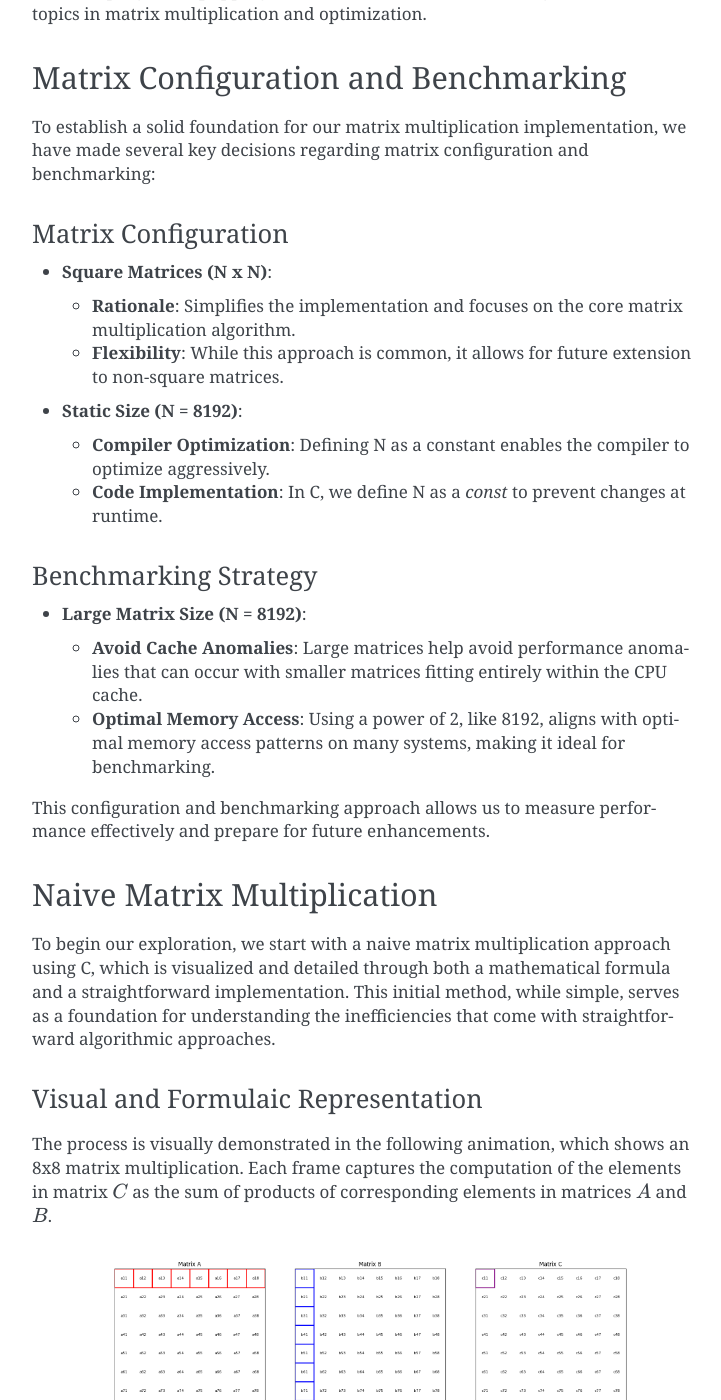
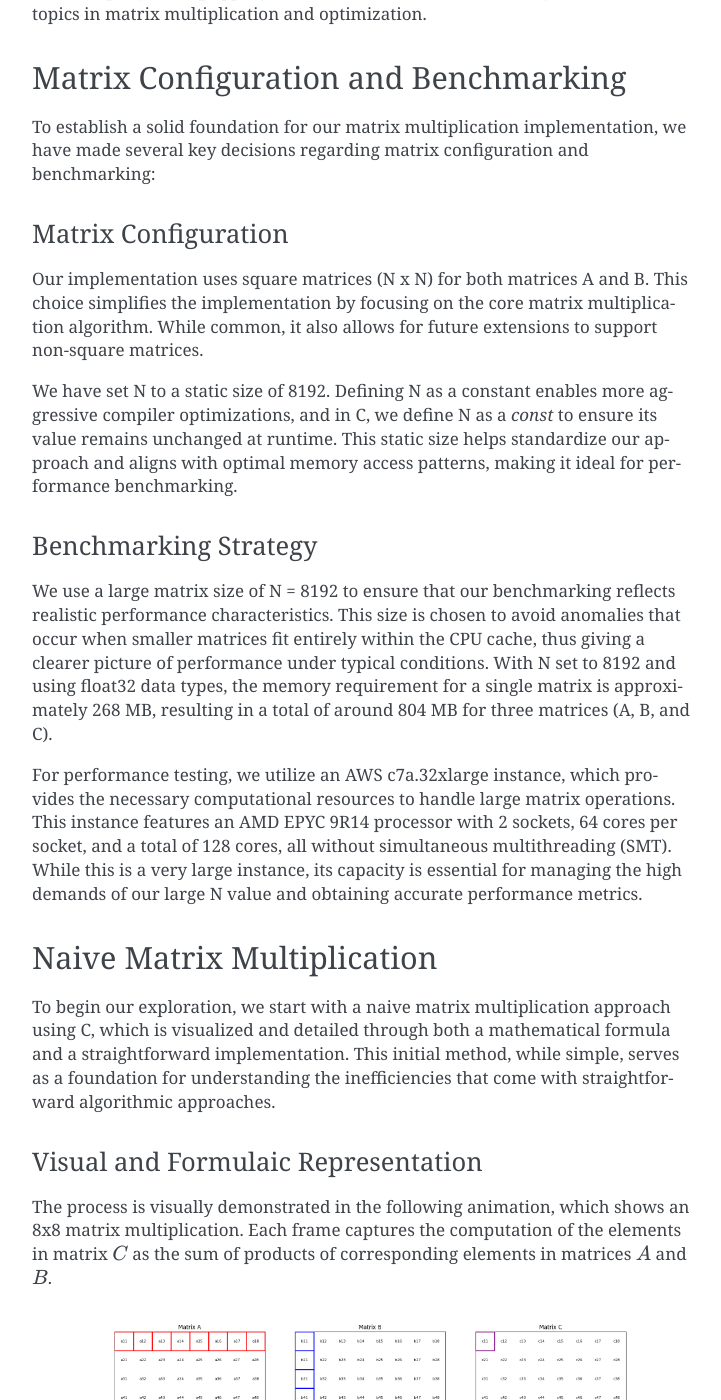
Before and after one commit to pebblesandweeds/cpu_matmul, a Sphinx documentation site: the page built from docs/source/cpu_matmul_blog.rst, in a window 1280 px wide and 1400 px high, scrolled down 1920 px. Shown: the whole window, without its empty margins (388-1109 px from the left). Built offline with Sphinx 7.4.7, drawn with Linux system fonts in a browser that asks for light colours; some of the changed text lies outside the part shown.

Commit message:
Edits of blog rst content

```diff
--- a/docs/source/cpu_matmul_blog.rst
+++ b/docs/source/cpu_matmul_blog.rst
@@ -45,28 +45,17 @@ To establish a solid foundation for our matrix multiplication implementation, we
 Matrix Configuration
 ^^^^^^^^^^^^^^^^^^^^
 
-- **Square Matrices (N x N)**:
+Our implementation uses square matrices (N x N) for both matrices A and B. This choice simplifies the implementation by focusing on the core matrix multiplication algorithm. While common, it also allows for future extensions to support non-square matrices.
 
-  - **Rationale**: Simplifies the implementation and focuses on the core matrix multiplication algorithm.
-
-  - **Flexibility**: While this approach is common, it allows for future extension to non-square matrices.
-
-- **Static Size (N = 8192)**:
-
-  - **Compiler Optimization**: Defining N as a constant enables the compiler to optimize aggressively.
-
-  - **Code Implementation**: In C, we define N as a `const` to prevent changes at runtime.
+We have set N to a static size of 8192. Defining N as a constant enables more aggressive compiler optimizations, and in C, we define N as a `const` to ensure its value remains unchanged at runtime. This static size helps standardize our approach and aligns with optimal memory access patterns, making it ideal for performance benchmarking.
 
 Benchmarking Strategy
 ^^^^^^^^^^^^^^^^^^^^^
 
-- **Large Matrix Size (N = 8192)**:
+We use a large matrix size of N = 8192 to ensure that our benchmarking reflects realistic performance characteristics. This size is chosen to avoid anomalies that occur when smaller matrices fit entirely within the CPU cache, thus giving a clearer picture of performance under typical conditions. With N set to 8192 and using float32 data types, the memory requirement for a single matrix is approximately 268 MB, resulting in a total of around 804 MB for three matrices (A, B, and C).
 
-  - **Avoid Cache Anomalies**: Large matrices help avoid performance anomalies that can occur with smaller matrices fitting entirely within the CPU cache.
+For performance testing, we utilize an AWS c7a.32xlarge instance, which provides the necessary computational resources to handle large matrix operations. This instance features an AMD EPYC 9R14 processor with 2 sockets, 64 cores per socket, and a total of 128 cores, all without simultaneous multithreading (SMT). While this is a very large instance, its capacity is essential for managing the high demands of our large N value and obtaining accurate performance metrics.
 
-  - **Optimal Memory Access**: Using a power of 2, like 8192, aligns with optimal memory access patterns on many systems, making it ideal for benchmarking.
-
-This configuration and benchmarking approach allows us to measure performance effectively and prepare for future enhancements.
 
 Naive Matrix Multiplication
 ---------------------------
@@ -104,7 +93,10 @@ Following this formula, our C code implementation employs three nested loops to
        }
    }
 
-This naive approach highlights the direct relationship between the algorithmic simplicity and the computational inefficiency, providing a clear starting point for subsequent optimizations and deeper understanding of matrix multiplication on CPUs using C.
+Naive Matrix Multiplication Performance
+^^^^^^^^^^^^^^^^^^^^^^^^^^^^^^^^^^^^^^^
+
+This naive approach effectively illustrates the link between algorithmic simplicity and computational inefficiency. With N set to 8192, the computation involves approximately 1,099.51 billion floating-point operations. Despite the large workload, our AWS c7a.32xlarge instance achieves a performance of around 25 GFLOPS. This demonstrates the significant gap between the naive method's potential and the optimizations needed to harness the full computational power of our hardware. This setup provides a clear starting point for exploring more advanced optimization techniques in subsequent sections.
 
 Optimizing Matrix Multiplication
 --------------------------------
@@ -112,7 +104,7 @@ Optimizing Matrix Multiplication
 To improve performance, we employ techniques such as tiling, blocking, and vectorization. These techniques help make better use of the CPU cache and parallel processing capabilities.
 
 Tiling and Blocking
-~~~~~~~~~~~~~~~~~~~
+^^^^^^^^^^^^^^^^^^^
 
 Tiling and blocking break down the matrices into smaller submatrices (tiles) and process them to reduce cache misses and improve data locality. Here's how we apply these techniques in our optimized matrix multiplication function:
 
```
